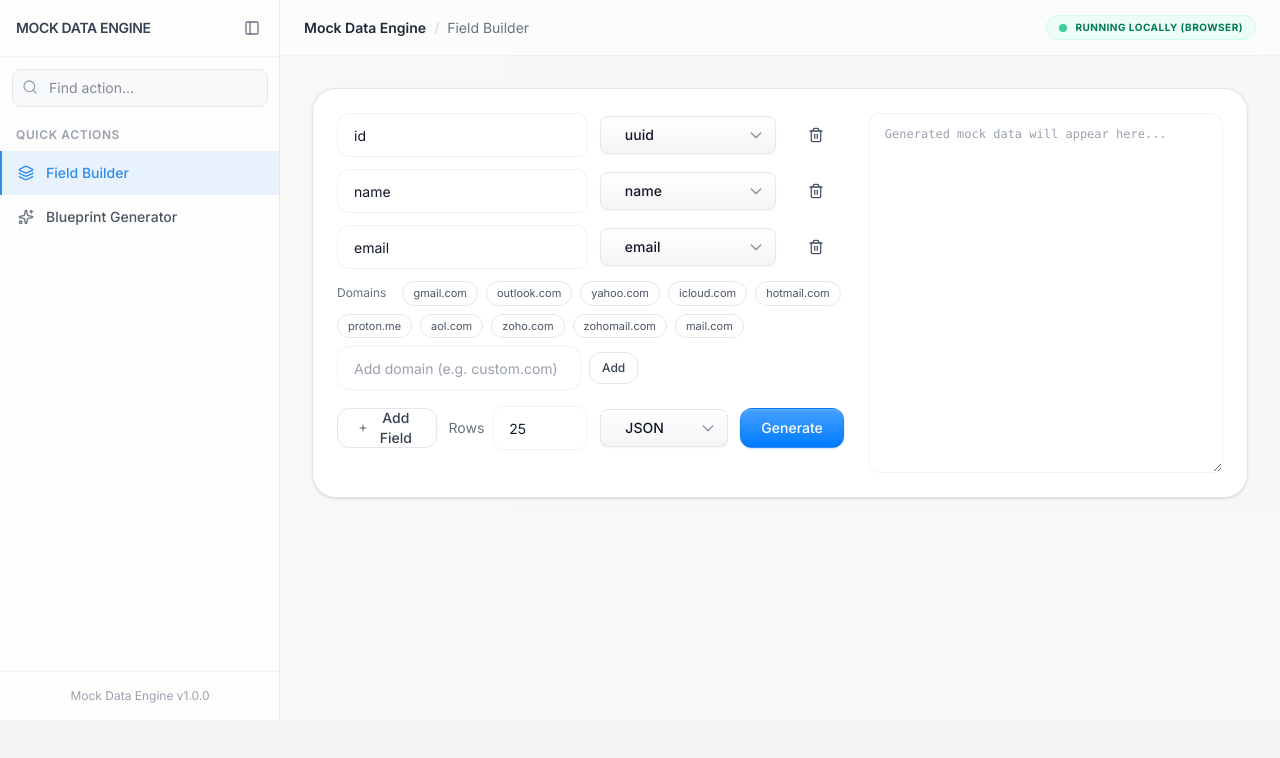
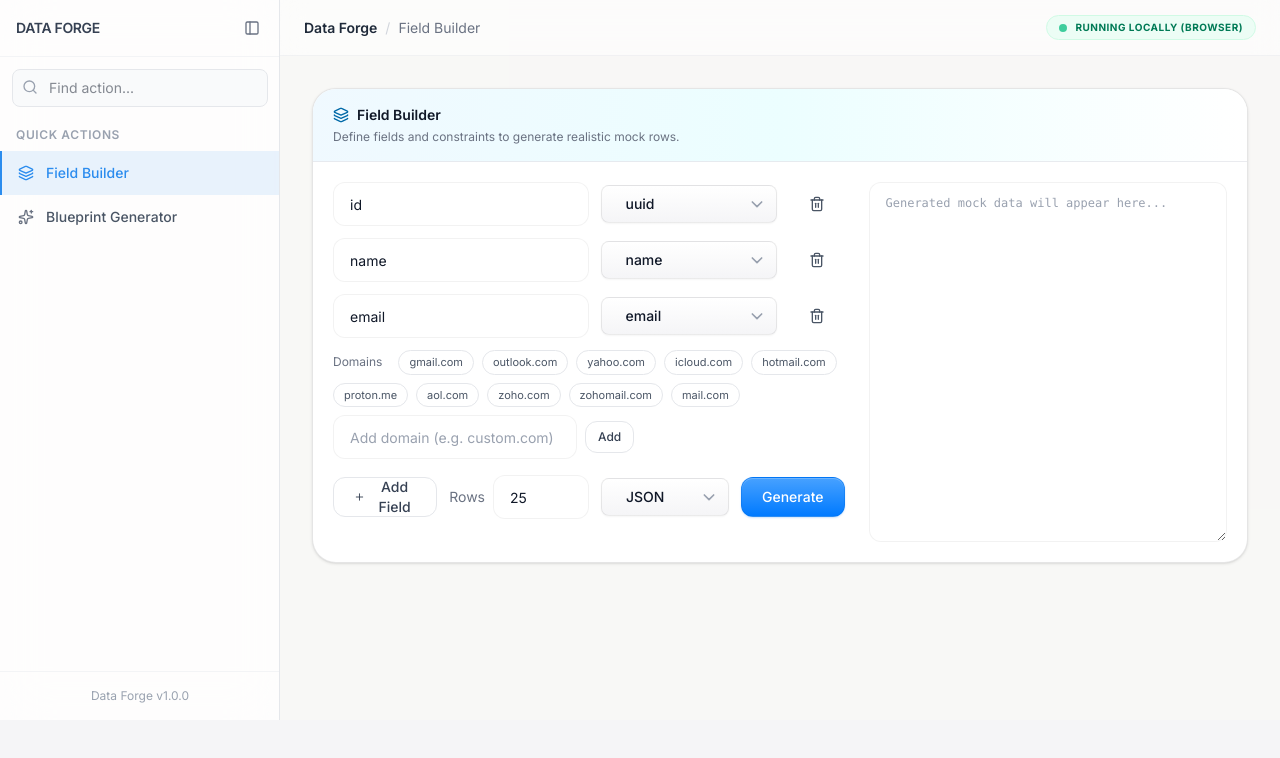
Before and after one commit to openbuildnetwork/toolbase, a Next.js app: page /data-forge in a window 1280 px wide. Shown: the top 758 px of the page. Built offline with nearby package versions, Linux system fonts and the light colour scheme.

Commit message:
fix: corrected UI of Data Forge

```diff
--- a/src/app/(tools)/data-forge/layout.tsx
+++ b/src/app/(tools)/data-forge/layout.tsx
@@ -1,7 +1,7 @@
 import type { Metadata } from "next";
 
 export const metadata: Metadata = {
-  title: "Mock Data Engine | OBN",
+  title: "Data Forge | OBN",
   description: "Generate structured mock data with constraints, entirely in the browser.",
   keywords: ["mock data", "data generator", "test data", "json", "xml"],
 };
--- a/src/app/(tools)/data-forge/page.tsx
+++ b/src/app/(tools)/data-forge/page.tsx
@@ -45,7 +45,7 @@ export default function DataForgePage() {
 
   const [activeSection, setActiveSection] = useState<"fields" | "blueprint">("fields");
   const [isSidebarOpen, setSidebarOpen] = useState(true);
-  const activeLabel = sections.find(s => s.id === activeSection)?.label || "Mock Data Engine";
+  const activeLabel = sections.find(s => s.id === activeSection)?.label || "Data Forge";
 
   const [fields, setFields] = useState<MockField[]>([
     { id: "field-1", name: "id", type: "uuid" },
@@ -95,7 +95,7 @@ export default function DataForgePage() {
   return (
     <div className="flex h-[calc(100vh-80px)] overflow-hidden bg-[#f7f6f3] relative font-display text-gray-900">
       <ToolSidebar
-        title="Mock Data Engine"
+        title="Data Forge"
         items={sections}
         activeId={activeSection}
         onSelect={(id) => setActiveSection(id as typeof activeSection)}
@@ -107,7 +107,7 @@ export default function DataForgePage() {
         <header className="h-14 border-b border-gray-200/50 bg-white/50 backdrop-blur-md flex items-center justify-between px-6 transition-all duration-300">
           <div className={cn("flex items-center gap-2 transition-all duration-300", !isSidebarOpen && "pl-12")}>
             <div className="flex items-center text-sm text-gray-500">
-              <span className="font-semibold text-gray-800 mr-2">Mock Data Engine</span>
+              <span className="font-semibold text-gray-800 mr-2">Data Forge</span>
               <span className="text-gray-300">/</span>
               <span className="ml-2">{activeLabel}</span>
             </div>
@@ -121,12 +121,17 @@ export default function DataForgePage() {
         </header>
 
         <div className="flex-1 overflow-y-auto p-4 md:p-8">
-          <div className={cn(
-            "mx-auto h-full space-y-8",
-            activeSection === "blueprint" ? "max-w-5xl" : "max-w-6xl"
-          )}>
+          <div className="h-full w-full space-y-8">
             {activeSection === "fields" && (
-              <Card className="p-6 bg-white border border-black/10 shadow-sm">
+              <Card className="p-0 bg-white border border-black/10 shadow-sm overflow-hidden">
+                <div className="border-b border-gray-200/80 bg-gradient-to-r from-sky-50 via-cyan-50 to-white px-5 py-4">
+                  <div className="flex items-center gap-2">
+                    <Layers3 className="w-4 h-4 text-sky-700" />
+                    <h3 className="text-sm font-semibold text-gray-900">Field Builder</h3>
+                  </div>
+                  <p className="mt-1 text-xs text-gray-500">Define fields and constraints to generate realistic mock rows.</p>
+                </div>
+                <div className="p-5">
                 <div className="grid lg:grid-cols-12 gap-6">
                   <div className="lg:col-span-7 space-y-4">
                     <div className="space-y-3">
@@ -312,15 +317,24 @@ export default function DataForgePage() {
                     />
                   </div>
                 </div>
+                </div>
               </Card>
             )}
 
             {activeSection === "blueprint" && (
-              <Card className="p-6 bg-white border border-black/10 shadow-sm">
+              <Card className="p-0 bg-white border border-black/10 shadow-sm overflow-hidden">
+                <div className="border-b border-gray-200/80 bg-gradient-to-r from-sky-50 via-cyan-50 to-white px-5 py-4">
+                  <div className="flex items-center gap-2">
+                    <Sparkles className="w-4 h-4 text-sky-700" />
+                    <h3 className="text-sm font-semibold text-gray-900">Blueprint Generator</h3>
+                  </div>
+                  <p className="mt-1 text-xs text-gray-500">Define nested structures with constraints, null chance, and linked logic.</p>
+                </div>
+                <div className="p-5">
                 <div className="flex items-center justify-between gap-4 mb-4">
                   <div>
-                    <h3 className="text-base font-semibold">Blueprint Generator</h3>
-                    <p className="text-xs text-gray-500">Define nested structures with constraints, null chance, and linked logic.</p>
+                    <h3 className="text-sm font-semibold text-gray-900">Blueprint Controls</h3>
+                    <p className="text-xs text-gray-500">Configure records and metadata, then generate output.</p>
                   </div>
                   <div className="flex items-center gap-3">
                     <label className="flex items-center gap-2 text-xs text-gray-500">
@@ -363,6 +377,7 @@ export default function DataForgePage() {
                     />
                   </div>
                 </div>
+                </div>
               </Card>
             )}
           </div>
```
Also changed, not shown: src/app/(tools)/data-forge/README.md, src/app/(tools)/omni-parse/README.md.
